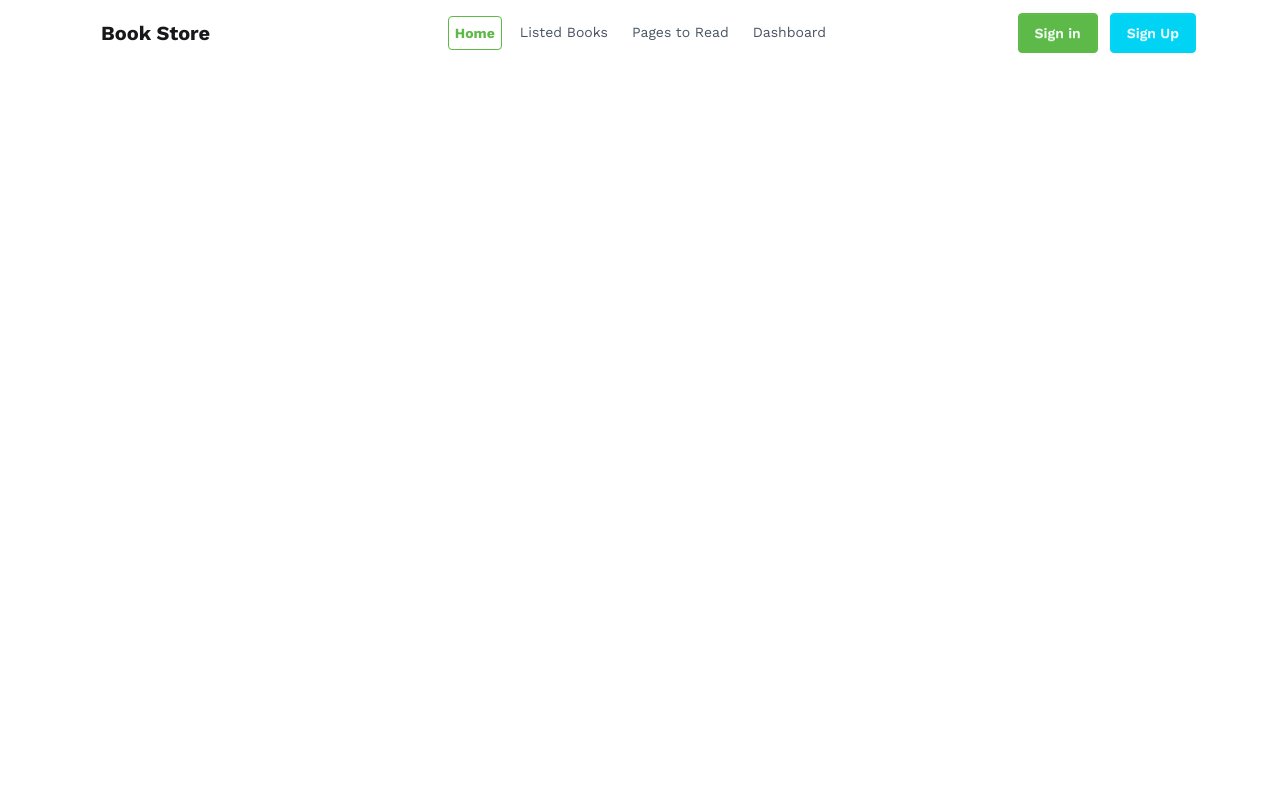
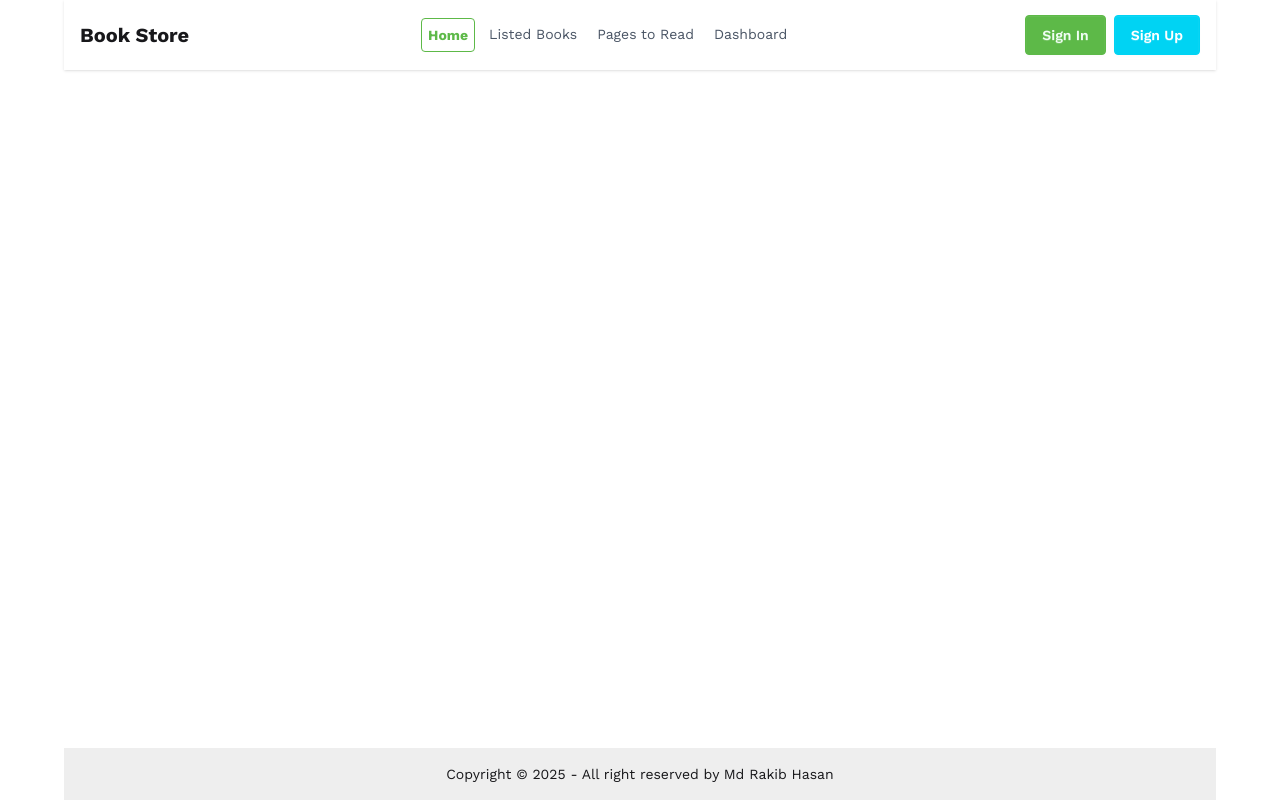
Before and after one commit to rakib-hasan-78/book-store, a React (Vite) app: page / in a window 1280 px wide. Built offline with nearby package versions, Linux system fonts and the light colour scheme; a web font is replaced by a local one.

Commit message:
responsive issue resolved

```diff
--- /dev/null
+++ b/src/components/Footer/Footer.jsx
@@ -0,0 +1,13 @@
+import React from 'react';
+
+const Footer = () => {
+    return (
+        <footer className="footer xxs:footer-horizontal footer-center bg-base-300 text-base-content p-4">
+            <aside>
+                <p>Copyright © {new Date().getFullYear()} - All right reserved by Md Rakib Hasan</p>
+            </aside>
+        </footer>
+    );
+};
+
+export default Footer;
--- a/src/components/Nav/Nav.jsx
+++ b/src/components/Nav/Nav.jsx
@@ -3,49 +3,66 @@ import { NavLink } from 'react-router-dom';
 import navLinks from '../../../utilities/navLinks/navLinks';
 
 const Nav = () => {
-    const links = <>
-        <NavLink to={'/'} className={navLinks}>Home</NavLink>
-        <NavLink to={'/books'} className={navLinks}>Listed Books</NavLink>
-        <NavLink to={'/pages'} className={navLinks}>Pages to Read</NavLink>
-        <NavLink to={'/dashboard'} className={navLinks}>Dashboard</NavLink>
+    const links = (
+        <>
+            <li><NavLink to="/" className={navLinks}>Home</NavLink></li>
+            <li><NavLink to="/books" className={navLinks}>Listed Books</NavLink></li>
+            <li><NavLink to="/pages" className={navLinks}>Pages to Read</NavLink></li>
+            <li><NavLink to="/dashboard" className={navLinks}>Dashboard</NavLink></li>
         </>
+    );
+
     return (
-        <nav className="navbar bg-base-100  border-x-0 px-5">
-            {/* Mobile Menu */}
-            <div className="navbar-start">
+        <nav className="w-full bg-base-100 shadow-sm m-0 px-2 py-0.5">
+            <div className="flex items-center justify-between flex-wrap w-full p-2">
+
+                {/* Left Section */}
+                <div className="flex items-center">
+                    {/* Mobile Dropdown Menu */}
+                    <div className="lg:hidden mr-2">
                         <div className="dropdown">
                             <button
                                 tabIndex={0}
-                        className="btn btn-ghost lg:hidden"
+                                className="btn btn-ghost"
                                 aria-label="Toggle Menu"
                             >
-                        <svg xmlns="http://www.w3.org/2000/svg" className="h-6 w-6" fill="none" viewBox="0 0 24 24" stroke="currentColor">
-                            <path strokeLinecap="round" strokeLinejoin="round" strokeWidth="2" d="M4 6h16M4 12h8m-8 6h16" />
+                                <svg xmlns="http://www.w3.org/2000/svg" className="h-6 w-6" fill="none"
+                                    viewBox="0 0 24 24" stroke="currentColor">
+                                    <path strokeLinecap="round" strokeLinejoin="round" strokeWidth="2"
+                                        d="M4 6h16M4 12h8m-8 6h16" />
                                 </svg>
                             </button>
                             <ul
                                 tabIndex={0}
-                        className="menu menu-sm dropdown-content bg-base-100 rounded-box z-10 mt-3 w-52 py-2 shadow"
+                                className="menu menu-sm dropdown-content mt-3 z-[100] p-2 shadow bg-base-100 rounded-box w-52"
                             >
                                 {links}
                             </ul>
                         </div>
-                <a className="btn btn-ghost text-xl font-bold">Book Store</a>
                     </div>
 
-            {/* Desktop Menu */}
-            <div className="navbar-center hidden lg:flex">
-                <ul className="menu menu-horizontal px-1 space-x-3">
-                    {
-                        links
-                    }
+                    {/* Logo */}
+                    <NavLink to="/" className="text-lg font-bold xxs:text-sm sm:text-base lg:text-xl">
+                        Book Store
+                    </NavLink>
+                </div>
+
+                {/* Center Links - Desktop */}
+                <div className="hidden lg:flex">
+                    <ul className="menu menu-horizontal space-x-2">
+                        {links}
                     </ul>
                 </div>
 
-            {/* Action Buttons */}
-            <div className="navbar-end space-x-3">
-                <a className="btn bg-project-green border-project-green text-green-50">Sign in</a>
-                <a className="btn bg-cyan-400 border-cyan-400 text-cyan-50">Sign Up</a>
+                {/* Right Side Buttons */}
+                <div className="flex space-x-2">
+                    <button className="btn xxs:btn-xs lg:btn-md bg-project-green border-project-green text-green-50">
+                        Sign In
+                    </button>
+                    <button className="btn xxs:btn-xs lg:btn-md bg-cyan-400 border-cyan-400 text-white">
+                        Sign Up
+                    </button>
+                </div>
             </div>
         </nav>
     );
--- a/src/pages/Root/Root.jsx
+++ b/src/pages/Root/Root.jsx
@@ -1,10 +1,12 @@
 import React from 'react';
 import Header from '../../components/Header/Header';
+import Footer from '../../components/Footer/Footer';
 
 const Root = () => {
     return (
-        <div className='xxs:w-full xl:w-6xl min-h-screen'>
+        <div className='xxs:w-screen xl:w-6xl mx-auto min-h-screen flex flex-col justify-between'>
             <Header />
+            <Footer />
         </div>
     );
 };
```
Lines whose indentation alone changed are shown as unchanged.
